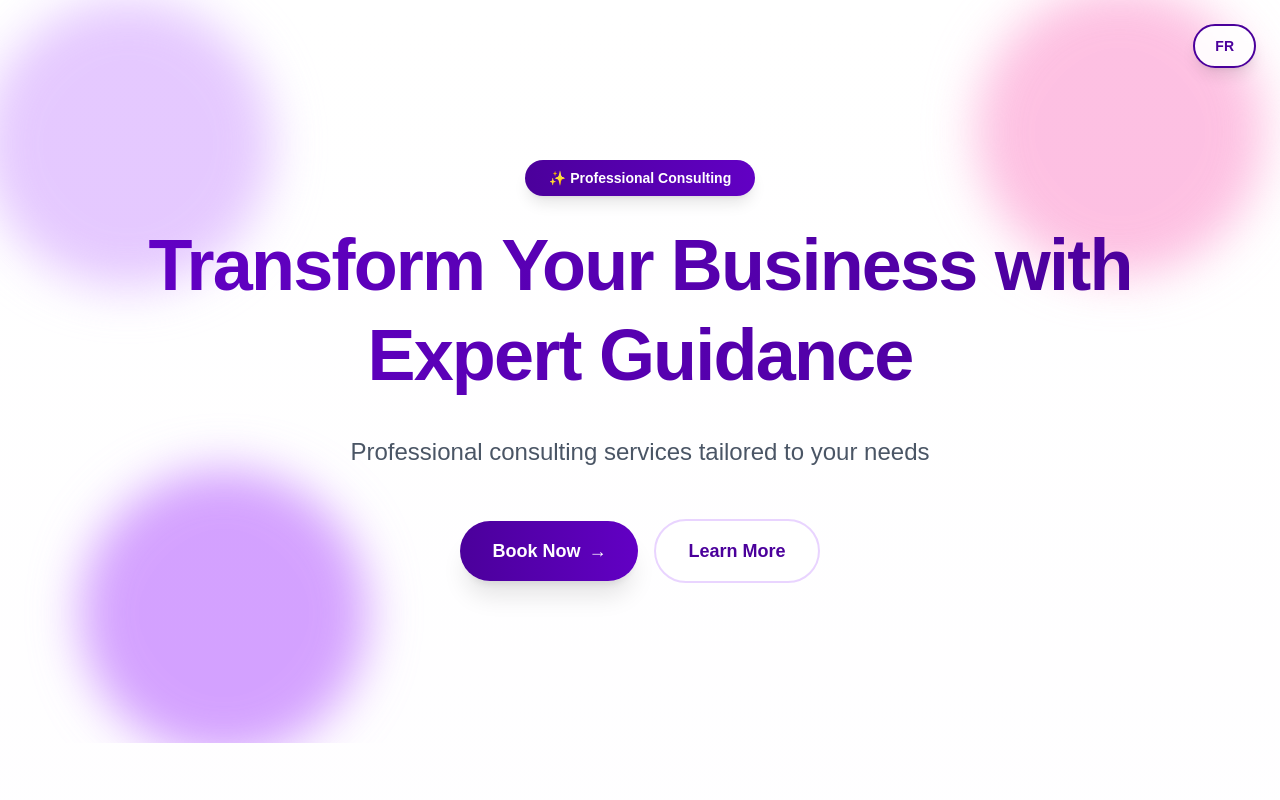
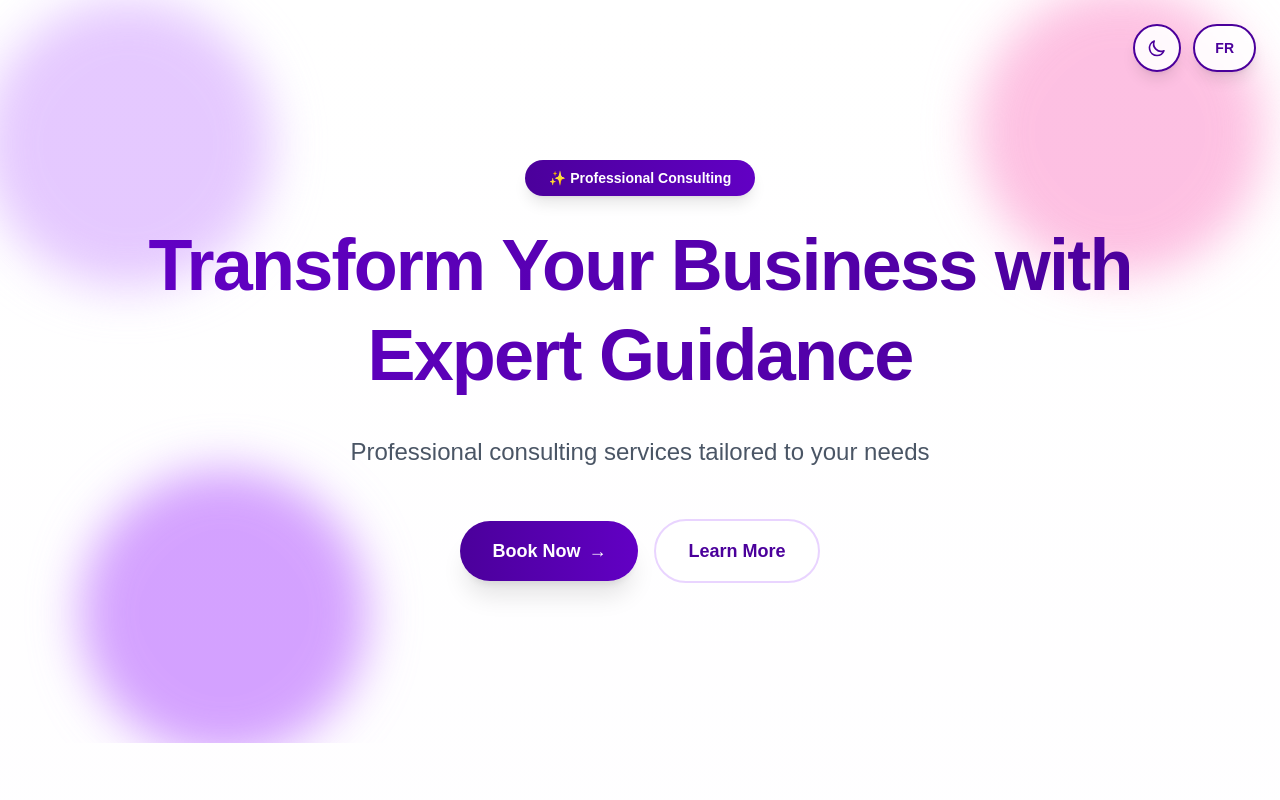
Before and after one commit to max8989/martin-beneva-web, a Next.js app: page / in a window 1280 px wide. Shown: the top 800 px of the page. Built offline with nearby package versions, Linux system fonts and the light colour scheme; no server answers.

Commit message:
light mode

```diff
--- a/app/globals.css
+++ b/app/globals.css
@@ -1,4 +1,14 @@
 @import "tailwindcss";
+
+@variant dark (&:where(.dark, .dark *));
+
+@theme {
+  --color-beneva-purple: #4B009B;
+  --color-beneva-purple-dark: #3a0079;
+  --color-beneva-purple-light: #6200c4;
+  --font-sans: var(--font-geist-sans);
+  --font-mono: var(--font-geist-mono);
+}
 
 :root {
   --background: #ffffff;
@@ -9,22 +19,9 @@
   --charcoal: #2d2d2d;
 }
 
-@theme inline {
-  --color-background: var(--background);
-  --color-foreground: var(--foreground);
-  --color-beneva-purple: var(--beneva-purple);
-  --color-beneva-purple-dark: var(--beneva-purple-dark);
-  --color-beneva-purple-light: var(--beneva-purple-light);
-  --color-charcoal: var(--charcoal);
-  --font-sans: var(--font-geist-sans);
-  --font-mono: var(--font-geist-mono);
-}
-
-@media (prefers-color-scheme: dark) {
-  :root {
-    --background: #1a1a1a;
-    --foreground: #ededed;
-  }
+.dark {
+  --background: #0a0a0a;
+  --foreground: #ededed;
 }
 
 body {
--- a/app/layout.tsx
+++ b/app/layout.tsx
@@ -2,6 +2,7 @@ import type { Metadata } from "next";
 import { Geist } from "next/font/google";
 import "./globals.css";
 import { LanguageProvider } from "@/components/LanguageContext";
+import { ThemeProvider } from "@/components/ThemeContext";
 
 const geistSans = Geist({
   variable: "--font-geist-sans",
@@ -21,9 +22,11 @@ export default function RootLayout({
   return (
     <html lang="en">
       <body className={`${geistSans.variable} antialiased`}>
-        <LanguageProvider>
-          {children}
-        </LanguageProvider>
+        <ThemeProvider>
+          <LanguageProvider>
+            {children}
+          </LanguageProvider>
+        </ThemeProvider>
       </body>
     </html>
   );
--- a/app/page.tsx
+++ b/app/page.tsx
@@ -1,7 +1,12 @@
 'use client';
 
+import dynamic from 'next/dynamic';
 import { useLanguage } from '@/components/LanguageContext';
 import { BookingForm } from '@/components/BookingForm';
+
+const ThemeToggle = dynamic(() => import('@/components/ThemeToggle').then(mod => ({ default: mod.ThemeToggle })), {
+  ssr: false,
+});
 
 export default function Home() {
   const { language, setLanguage, t } = useLanguage();
@@ -12,8 +17,12 @@ export default function Home() {
 
   return (
     <div className="min-h-screen bg-gradient-to-b from-white via-purple-50/30 to-white dark:from-gray-950 dark:via-purple-950/10 dark:to-gray-950">
-      {/* Language Toggle - Fixed Top Right */}
-      <div className="fixed top-6 right-6 z-50">
+      {/* Language & Theme Toggle - Fixed Top Right */}
+      <div className="fixed top-6 right-6 z-50 flex gap-3">
+        {/* Theme Toggle */}
+        <ThemeToggle />
+
+        {/* Language Toggle */}
         <button
           onClick={toggleLanguage}
           className="px-5 py-2.5 bg-white/90 dark:bg-gray-900/90 backdrop-blur-sm border-2 border-[#4B009B] rounded-full font-semibold text-sm text-[#4B009B] dark:text-white hover:bg-[#4B009B] hover:text-white hover:scale-105 dark:hover:bg-[#3a0079] transition-all duration-300 shadow-lg hover:shadow-xl"
--- /dev/null
+++ b/components/ThemeContext.tsx
@@ -0,0 +1,77 @@
+'use client';
+
+import { createContext, useContext, useState, useEffect, ReactNode } from 'react';
+
+type Theme = 'light' | 'dark';
+
+type ThemeContextType = {
+  theme: Theme;
+  toggleTheme: () => void;
+};
+
+const ThemeContext = createContext<ThemeContextType | undefined>(undefined);
+
+export function ThemeProvider({ children }: { children: ReactNode }) {
+  const [theme, setTheme] = useState<Theme>('light');
+  const [mounted, setMounted] = useState(false);
+
+  useEffect(() => {
+    setMounted(true);
+    // Check localStorage or system preference
+    const savedTheme = localStorage.getItem('theme') as Theme | null;
+    if (savedTheme) {
+      setTheme(savedTheme);
+      if (savedTheme === 'dark') {
+        document.documentElement.classList.add('dark');
+      } else {
+        document.documentElement.classList.remove('dark');
+      }
+    } else {
+      // Check system preference
+      const prefersDark = window.matchMedia('(prefers-color-scheme: dark)').matches;
+      const defaultTheme = prefersDark ? 'dark' : 'light';
+      setTheme(defaultTheme);
+      if (defaultTheme === 'dark') {
+        document.documentElement.classList.add('dark');
+      } else {
+        document.documentElement.classList.remove('dark');
+      }
+    }
+  }, []);
+
+  const toggleTheme = () => {
+    const newTheme = theme === 'light' ? 'dark' : 'light';
+    setTheme(newTheme);
+    localStorage.setItem('theme', newTheme);
+
+    if (newTheme === 'dark') {
+      document.documentElement.classList.add('dark');
+    } else {
+      document.documentElement.classList.remove('dark');
+    }
+  };
+
+  const value = {
+    theme,
+    toggleTheme,
+  };
+
+  // Prevent flash of wrong theme
+  if (!mounted) {
+    return <>{children}</>;
+  }
+
+  return (
+    <ThemeContext.Provider value={value}>
+      {children}
+    </ThemeContext.Provider>
+  );
+}
+
+export function useTheme() {
+  const context = useContext(ThemeContext);
+  if (context === undefined) {
+    throw new Error('useTheme must be used within a ThemeProvider');
+  }
+  return context;
+}
--- /dev/null
+++ b/components/ThemeToggle.tsx
@@ -0,0 +1,25 @@
+'use client';
+
+import { useTheme } from './ThemeContext';
+
+export function ThemeToggle() {
+  const { theme, toggleTheme } = useTheme();
+
+  return (
+    <button
+      onClick={toggleTheme}
+      className="p-3 bg-white/90 dark:bg-gray-900/90 backdrop-blur-sm border-2 border-[#4B009B] rounded-full font-semibold text-sm text-[#4B009B] dark:text-white hover:bg-[#4B009B] hover:text-white hover:scale-105 dark:hover:bg-[#3a0079] transition-all duration-300 shadow-lg hover:shadow-xl"
+      aria-label="Toggle theme"
+    >
+      {theme === 'light' ? (
+        <svg className="w-5 h-5" fill="none" stroke="currentColor" viewBox="0 0 24 24">
+          <path strokeLinecap="round" strokeLinejoin="round" strokeWidth={2} d="M20.354 15.354A9 9 0 018.646 3.646 9.003 9.003 0 0012 21a9.003 9.003 0 008.354-5.646z" />
+        </svg>
+      ) : (
+        <svg className="w-5 h-5" fill="none" stroke="currentColor" viewBox="0 0 24 24">
+          <path strokeLinecap="round" strokeLinejoin="round" strokeWidth={2} d="M12 3v1m0 16v1m9-9h-1M4 12H3m15.364 6.364l-.707-.707M6.343 6.343l-.707-.707m12.728 0l-.707.707M6.343 17.657l-.707.707M16 12a4 4 0 11-8 0 4 4 0 018 0z" />
+        </svg>
+      )}
+    </button>
+  );
+}
```
Also changed, not shown: 2 other files (tests, documents, lock files or other folders).
